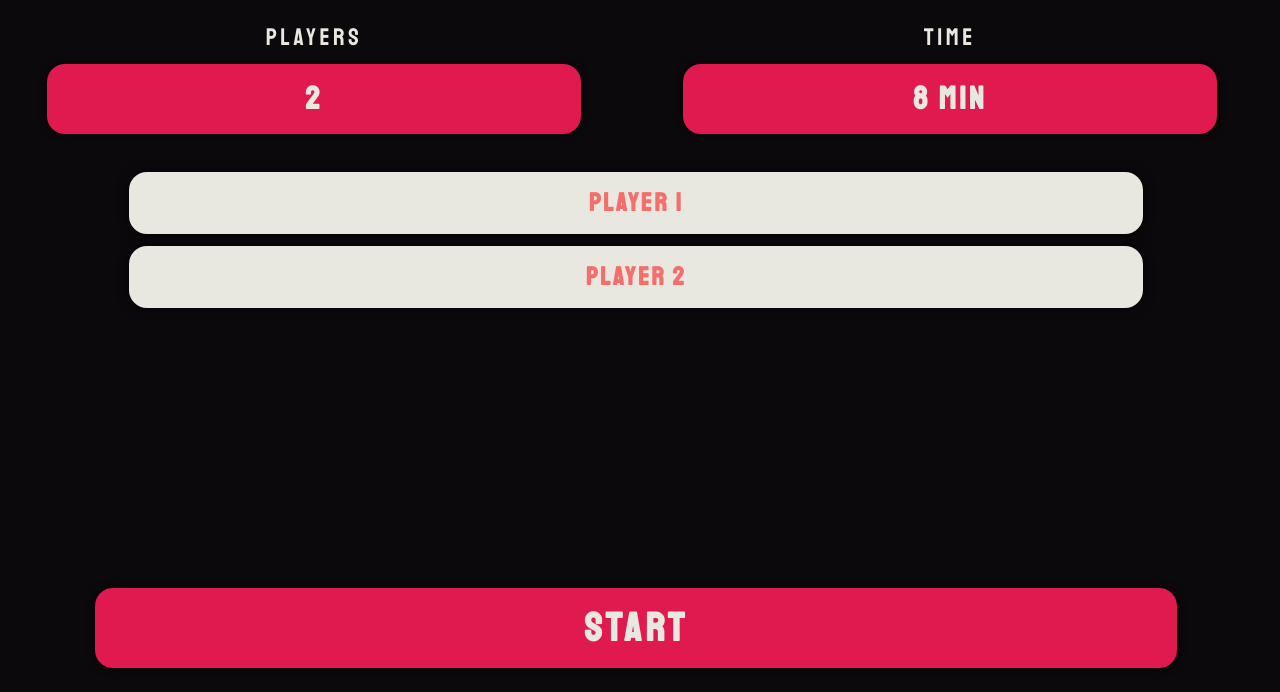
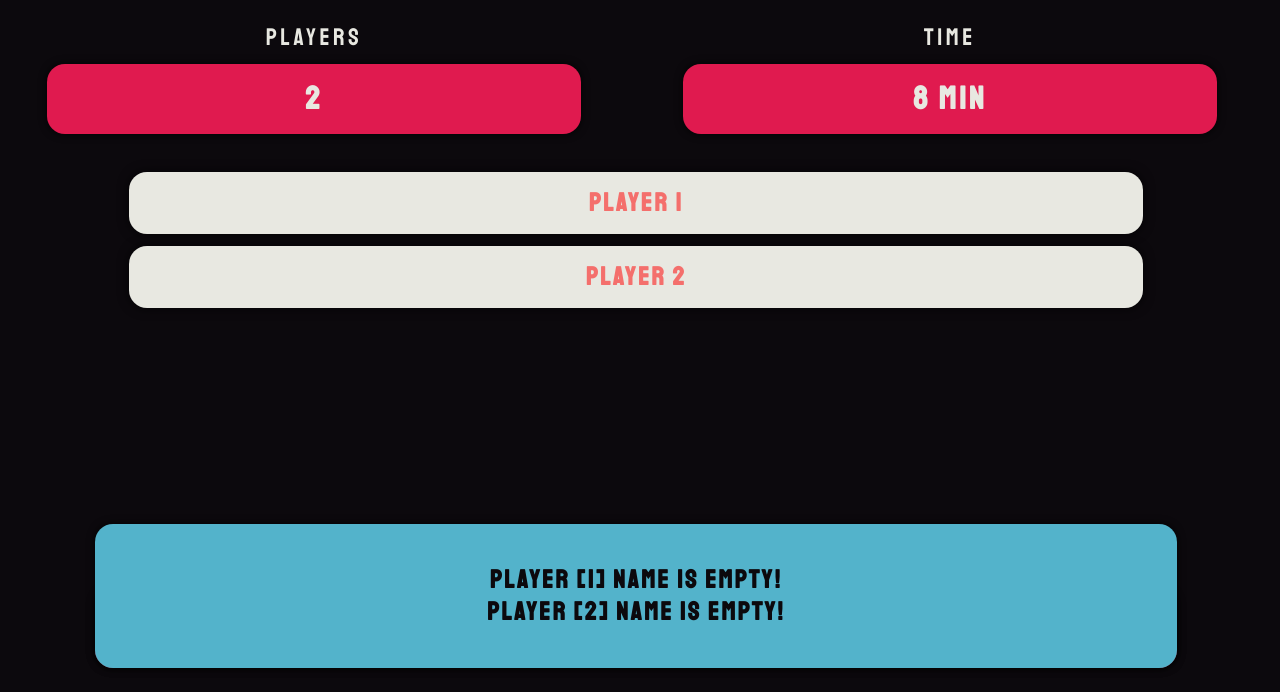
Before and after one commit to jxarco/rummer, a plain HTML site: page index.html in a window 1280 px wide. Both pictures are taken after a click on the button "Start". Shown: the part 108-800 px from the top of the page. Drawn offline with Linux system fonts and the light colour scheme.

Commit message:
more error check and show alert

```diff
--- a/index.html
+++ b/index.html
@@ -102,6 +102,11 @@
 			</div>
 		</div>
 	</div>
+	<div class="container footer">
+		<div class="row">
+			<button class="styled hidden" id="alert">ALERT</button>
+		</div>
+	</div>
 </body>
 
 	<script src="script.js"></script>
--- a/script.css
+++ b/script.css
@@ -88,6 +88,7 @@ header {
 .footer {
     position: fixed;
     bottom: 24px;
+	width: 100%;
 }
 
 .container {
@@ -265,3 +266,11 @@ button:active {
 #settings * {
 	width: 32px;
 }
+
+#alert {
+	padding: 40px 12px;
+	margin: 0 auto;
+	background-color: #53B3CB;
+	color: var(--palette-color-secondary);
+	font-size: 1.6em;
+}
--- a/script.js
+++ b/script.js
@@ -37,6 +37,7 @@ var app = {
         this.titleElement = document.querySelector( "#title" );
         this.titleElement.innerText = DEFAULT_TITLE;
 
+        this.alertElement = document.querySelector( "#alert" );
         this.preGameScreen = document.querySelector( "#preGameScreen" );
         this.gameScreen = document.querySelector( "#gameScreen" );
         this.postGameScreen = document.querySelector( "#postGameScreen" );
@@ -167,39 +168,43 @@ var app = {
         // Check repetitions
         const inputs = this.playerInputsElement.querySelectorAll( ".inputName" );
         const names = Array.from( inputs ).map( i => i.value );
+        const repeatAlerts = {};
 
-        let error = false;
+        let error = "";
 
         for( let i = 0; i < this.playerCount; ++i )
         {
             const playerName = names[ i ];
             if( playerName == "" )
             {
-                console.log(`Player ${ i + 1 } name is empty!`);
+                error += `\nPlayer [${ i + 1 }] name is empty!`;
                 inputs[ i ].classList.add( "error" );
-                error = true;
                 continue;
             }
 
             if( playerName.length < 3 )
             {
-                console.log(`Player ${ i + 1 } name [${ playerName }] is too short. Use 3 or more characters!`);
+                error += `\n[${ playerName }] is too short. Use > 2 characters!`;
                 inputs[ i ].classList.add( "error" );
-                error = true;
                 continue;
             }
 
             const repeats = names.reduce( (acc, value) => { if( value == playerName ) return acc + 1; else return acc }, 0 );
-            if( repeats > 1 )
+            if( repeats > 1 && !repeatAlerts[ playerName ] )
             {
-                console.log(`Player name ${ playerName } is being used ${ repeats } times!`);
+                error += `\n[${ playerName }] is being used ${ repeats } times!`;
                 inputs[ i ].classList.add( "error" );
-                error = true;
+                repeatAlerts[ playerName ] = repeats;
             }
         }
 
-        if( error )
+        if( error.length )
         {
+            error = error.substring( 1 );
+            console.error( error );
+            this.alertElement.innerText = error;
+            this.show( this.alertElement );
+            setTimeout( () => { this.hide( this.alertElement ) }, 3000 );
             return;
         }
 
```
